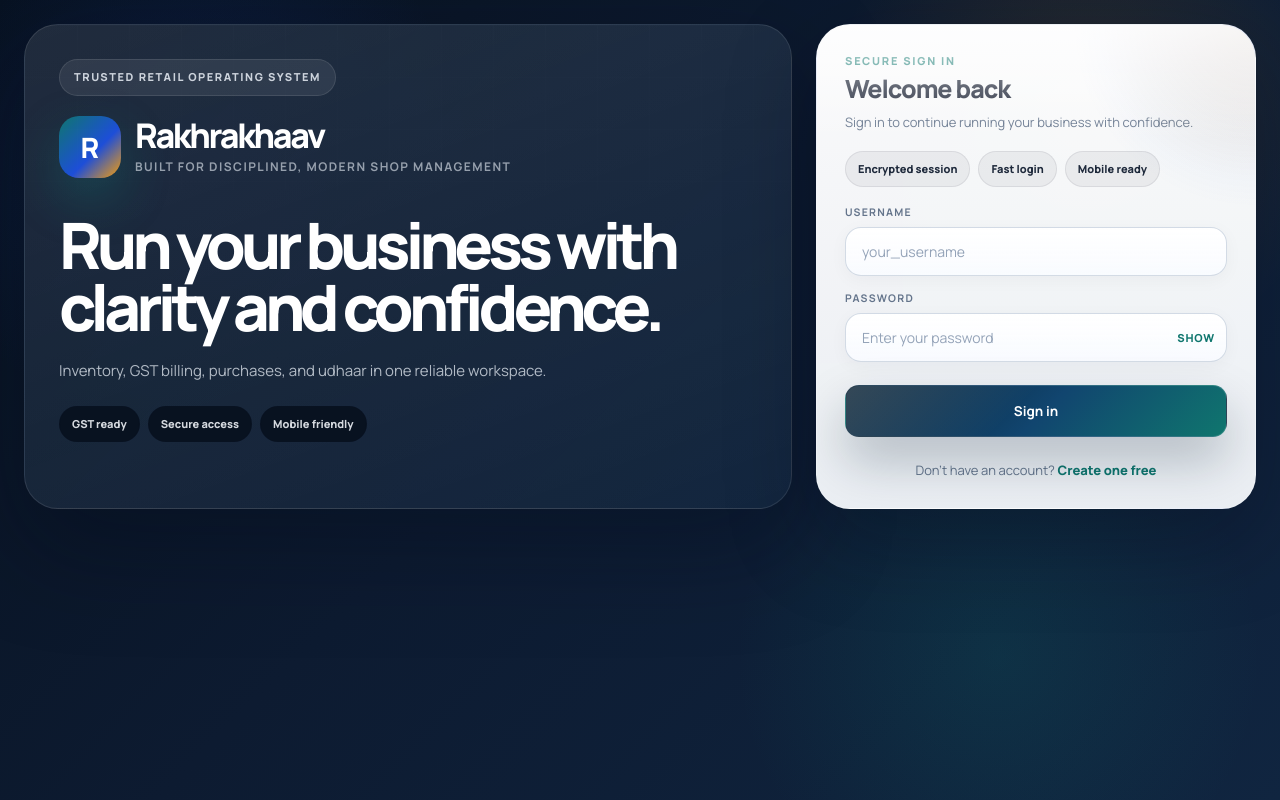
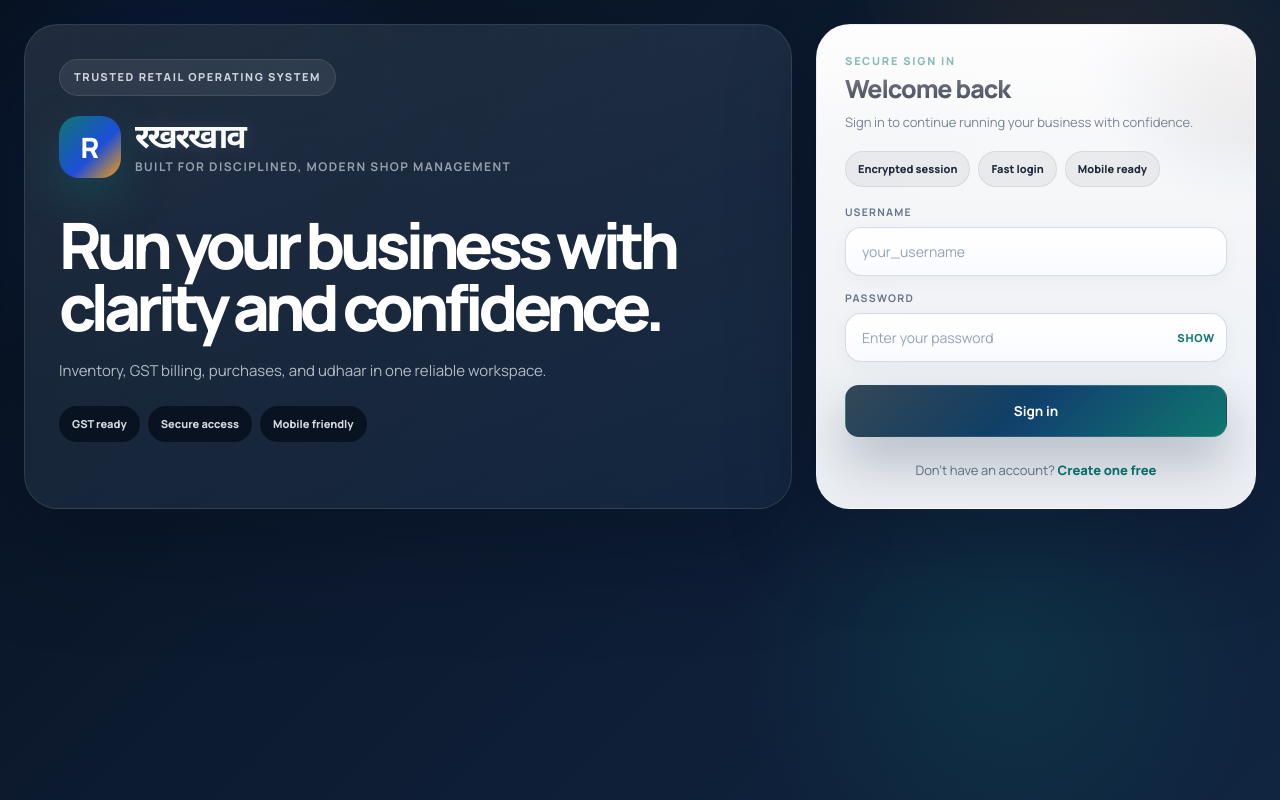
Before and after one commit to kulshreshthsr/Rakh-rakhaav, a Next.js app in the folder client/: page /login in a window 1280 px wide. Built offline with nearby package versions, Linux system fonts and the light colour scheme.

Commit message:
Make login brand text Hindi and shining

```diff
--- a/client/src/app/login/page.js
+++ b/client/src/app/login/page.js
@@ -77,7 +77,18 @@ export default function LoginPage() {
           <div className="trust-auth-brand-row">
             <div className="trust-auth-logo">R</div>
             <div>
-              <div className="trust-auth-brand-name">Rakhrakhaav</div>
+              <div
+                className="trust-auth-brand-name"
+                style={{
+                  background: 'linear-gradient(135deg, #ffffff 0%, #f8fafc 28%, #fde68a 52%, #ffffff 76%, #99f6e4 100%)',
+                  WebkitBackgroundClip: 'text',
+                  backgroundClip: 'text',
+                  color: 'transparent',
+                  textShadow: '0 0 22px rgba(255,255,255,0.12)',
+                }}
+              >
+                रखरखाव
+              </div>
               <div className="trust-auth-brand-subtitle">Built for disciplined, modern shop management</div>
             </div>
           </div>
```
